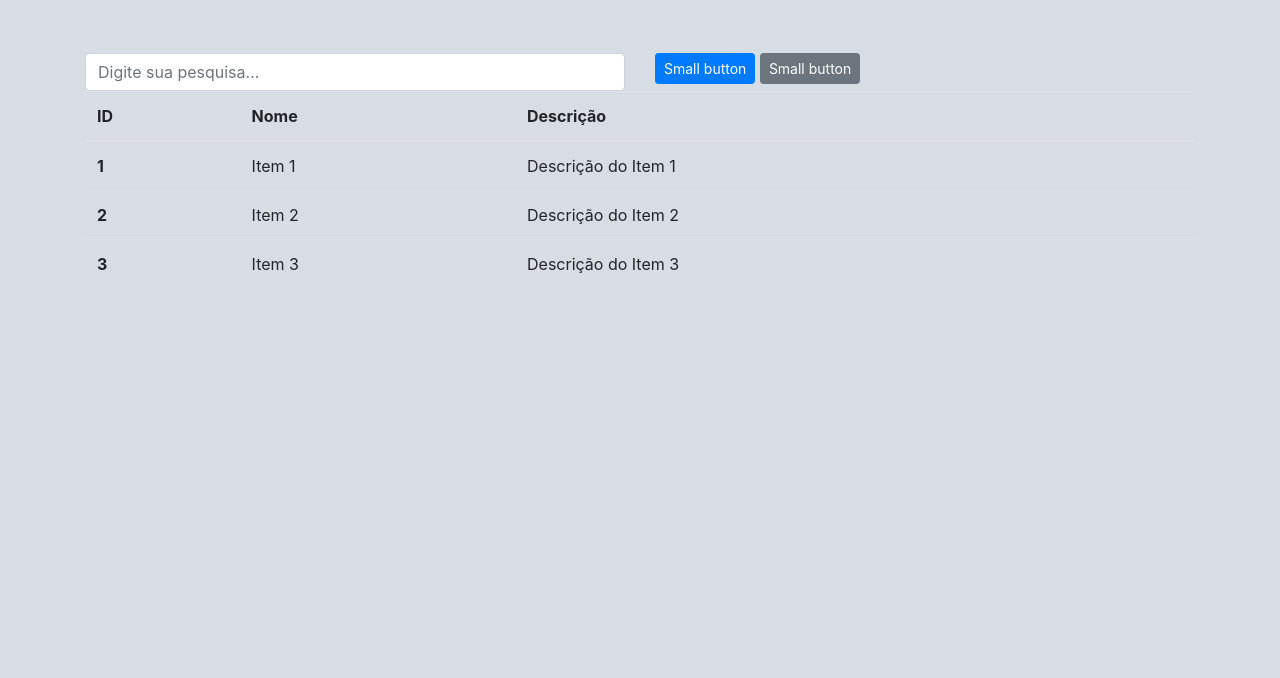
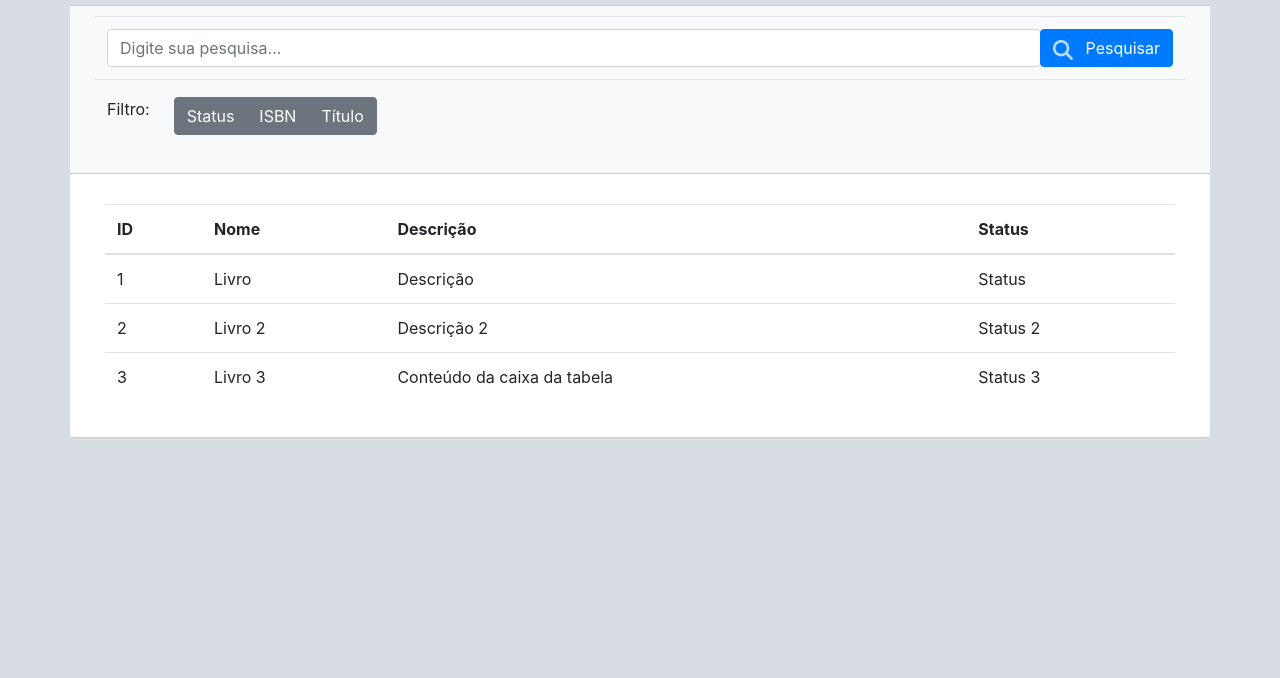
Before and after one commit to GM7Avila/bibliomania-flask, a Flask app: page /reservation in a window 1280 px wide. Shown: the part 65-743 px from the top of the page. Run offline with Flask 3, Linux system fonts and the light colour scheme; the visitor is signed in with stand-in values (Sample User, id 1); some libraries are stand-ins or nearby versions.

Commit message:
feat: parte da view visualizar reserva

```diff
--- a/app/static/css/reservation.css
+++ b/app/static/css/reservation.css
@@ -0,0 +1,18 @@
+
+.linha-cinza {
+    background-color: #f8f9fa;
+    padding: 10px;
+    border-top: 1px solid #ccc;
+    border-bottom: 1px solid #ccc;
+}
+
+
+.linha-branca {
+    background-color: #fff;
+    padding: 20px;
+    border-top: 10px solid #fff;
+    border-bottom: 1px solid #ccc;
+}
+.filtro-buttons {
+    margin-top: 5px;
+}
--- a/app/templates/reservation.html
+++ b/app/templates/reservation.html
@@ -1,21 +1,44 @@
 {% extends "base.html" %}
 {% block content %}
-<div class="container mt-5">
-    <!-- Barra de Pesquisa com Filtro -->
-    <div class="row">
-        <div class="col-md-6">
-            <div class="filter-box">
-                <input type="text" class="form-control" placeholder="Digite sua pesquisa...">
+<head><link rel="stylesheet" href=".\static\css\reservation.css"></head>
+<div class="container mt-8">
+    <!-- Tabela com Barra de Pesquisa -->
+    <div class="row linha-cinza">
+        <div class="col-md-12">
+            <table class="table table mb-3">
+                <tbody>
+                    <tr>
+                        <td>
+                            <div class="input-group rounded">
+                                <input type="text" class="form-control rounded" placeholder="Digite sua pesquisa...">
+                                <div class="input-group-append">
+                                    <button class="btn btn-primary rounded" type="button">
+                                        <img src=".\static\img\Vector.png" alt="Pesquisar" style="width: 20px; height: 20px;">
+                                        <span class="ml-2">Pesquisar</span>
+                                    </button>
                                 </div>
                             </div>
-        <div class="col-md-6">
-            <button type="button" class="btn btn-primary btn-sm">Small button</button>
-            <button type="button" class="btn btn-secondary btn-sm">Small button</button>
+                        </td>
+                    </tr>
+                    <tr>
+                        <td>
+                            <div class="filtro-buttons d-flex">
+                                <span class="filtro-label">Filtro:</span>
+                                <div class="btn-group ml-4 d-flex gap-3"  role="group" aria-label="Botões de Filtro">
+                                    <button class="btn btn-secondary">Status</button>
+                                    <button class="btn btn-secondary">ISBN</button>
+                                    <button class="btn btn-secondary">Título</button>
+                                </div>
+                            </div>
+                        </td>
+                    </tr>
+                </tbody>
+            </table>
         </div>
     </div>
 
     <!-- Tabela com Lista de Itens -->
-    <div class="row">
+    <div class="row linha-branca">
         <div class="col">
             <table class="table">
                 <thead>
@@ -23,23 +46,33 @@
                         <th scope="col">ID</th>
                         <th scope="col">Nome</th>
                         <th scope="col">Descrição</th>
+                        <th scope="col">Status</th>
                     </tr>
                 </thead>
                 <tbody>
                     <tr>
-                    <th scope="row">1</th>
-                    <td>Item 1</td>
-                    <td>Descrição do Item 1</td>
+                        <td>1</td>
+                        <td>Livro</td>
+                        <td>Descrição</td>
+                        <td>Status</td>
                     </tr>
+                    <!-- Adicione mais linhas conforme necessário -->
                     <tr>
-                    <th scope="row">2</th>
-                    <td>Item 2</td>
-                    <td>Descrição do Item 2</td>
+                        <td>2</td>
+                        <td>Livro 2</td>
+                        <td>Descrição 2</td>
+                        <td>Status 2</td>
                     </tr>
+                    <!-- Adicione mais linhas conforme necessário -->
                     <tr>
-                    <th scope="row">3</th>
-                    <td>Item 3</td>
-                    <td>Descrição do Item 3</td>
+                        <td>3</td>
+                        <td>Livro 3</td>
+                        <td>
+                            <div class="box">
+                                Conteúdo da caixa da tabela
+                            </div>
+                        </td>
+                        <td>Status 3</td>
                     </tr>
                     <!-- Adicione mais linhas conforme necessário -->
                 </tbody>
@@ -47,4 +80,5 @@
         </div>
     </div>
 </div>
+
 {% endblock %}
```
Also changed, not shown: app/static/css/page-style.css (line endings or trailing spaces), app/static/img/Vector.png (added). Lines whose indentation alone changed are shown as unchanged.
